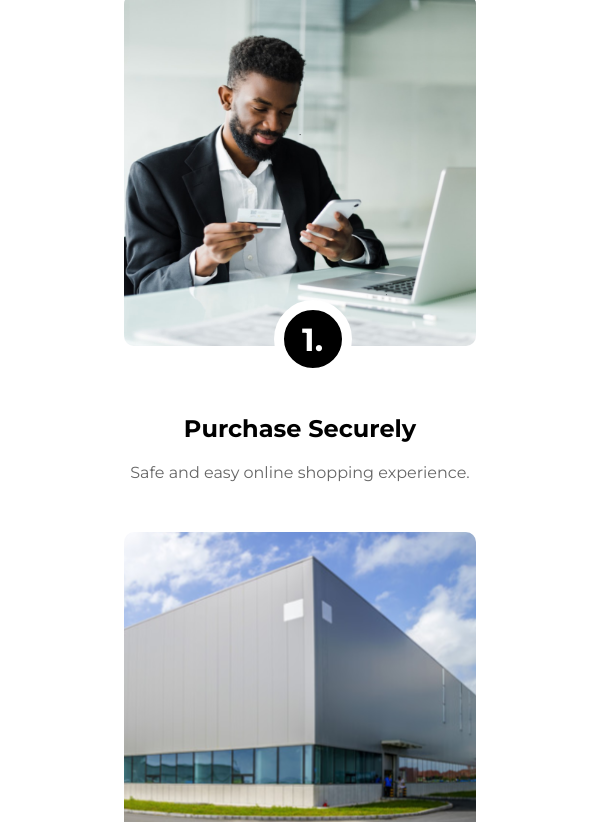
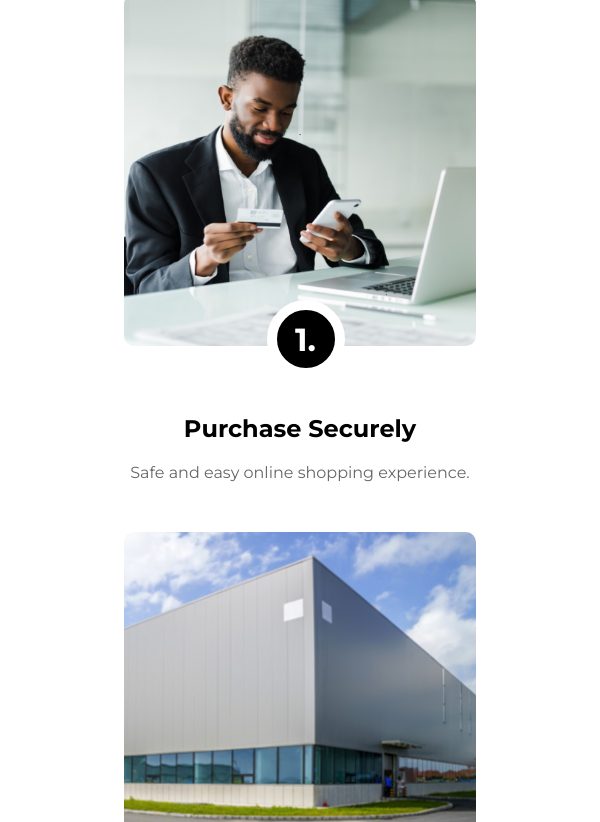
Before and after one commit to dawudarif/furniture-store, a React (Create React App) app: page / in a window 600 px wide. Shown: the part 5334-6156 px from the top of the page. Built offline with nearby package versions, Linux system fonts and the light colour scheme.

Commit message:
bug fixes in ProductPage & Home

```diff
--- a/src/styles/HowItWorks.css
+++ b/src/styles/HowItWorks.css
@@ -31,7 +31,7 @@
 .img-container div {
   position: absolute;
   bottom: -2rem;
-  left: 42.5%;
+  left: 40.5%;
   height: 3rem;
   width: 3rem;
   font-weight: bold;
--- a/src/styles/ProductPage.css
+++ b/src/styles/ProductPage.css
@@ -228,7 +228,7 @@
     gap: 2rem;
   }
   .img-parent img {
-    width: 95%;
+    width: 27rem;
     height: 22rem;
     border-spacing: 0;
   }
```
